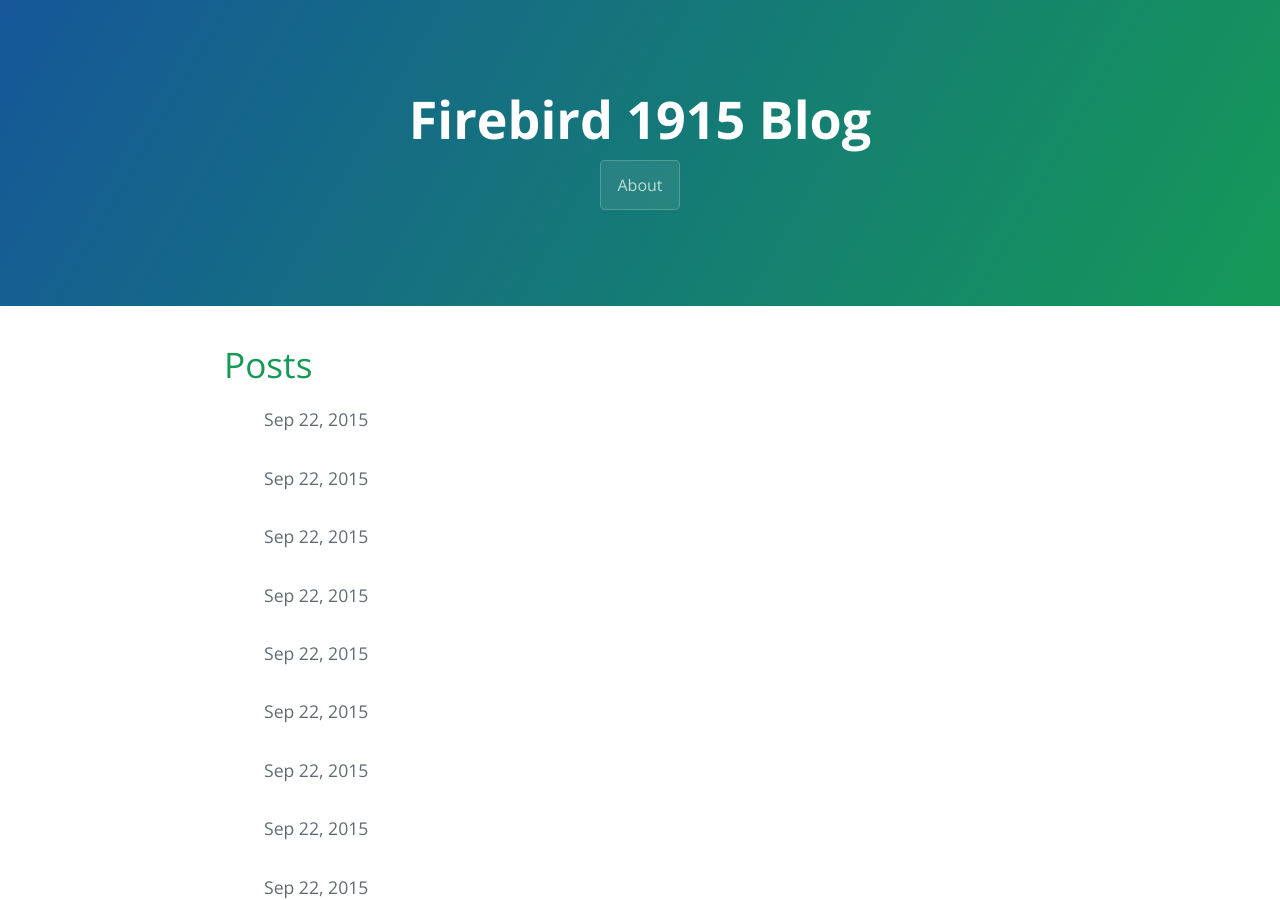
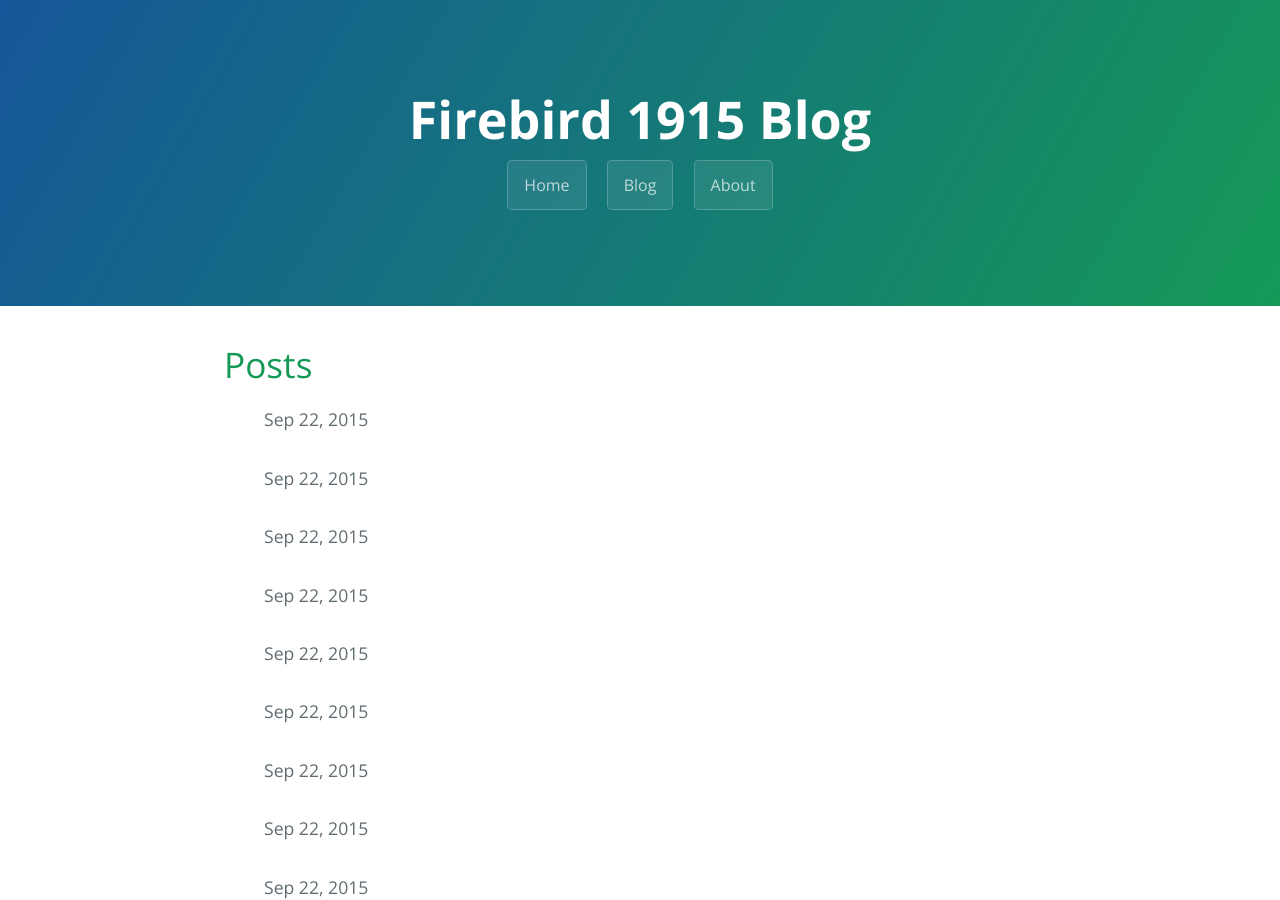
Before and after one commit to Firebird1915/TheBlog, a Jekyll site: the page built from index.html, in a window 1280 px wide and 900 px high. Built offline with Jekyll 4.4.1, drawn with Linux system fonts in a browser that asks for light colours; some of the changed text lies outside the part shown.

Commit message:
added link to mckinleyfirebirds.com

```diff
--- a/_includes/footer.html
+++ b/_includes/footer.html
@@ -1,6 +1,7 @@
-
+<section class="main-content">
 <footer class="site-footer">
-<span class="site-footer-owner"><a href="https://github.com/Firebird1915/TheBlog">{{ site.title }}<</a> is maintained by <a href="https://github.com/Firebird1915">Firebird1915</a>.</span>
+<span class="site-footer-owner"><a href="https://github.com/Firebird1915/TheBlog">{{ site.title }}</a> is maintained by <a href="https://github.com/Firebird1915">Firebird1915</a>.</span>
 
 <span class="site-footer-credits"><p class="text">{{ site.description }}</p></span>
 </footer>
+</section>
--- a/_includes/header.html
+++ b/_includes/header.html
@@ -1,10 +1,8 @@
 <section class="page-header">
   <h1 class="project-name">{{ site.title }}</h1>
   <div class="trigger">
-    {% for page in site.pages %}
-      {% if page.title %}
-      <a class="page-link btn"href="{{ page.url | prepend: site.baseurl }}">{{ page.title }}</a>
-      {% endif %}
-    {% endfor %}
+    <a class="page-link btn" href="http://www.mckinleyfirebirds.com">Home</a>
+    <a class="page-link btn" href="/">Blog</a>
+    <a class="page-link btn" href="http://www.mckinleyfirebirds.com/about.html">About</a>
   </div>
 </section>
```
Also changed, not shown: _layouts/page.html (deleted, +0 -14 lines), about.md (deleted, +0 -9 lines).
